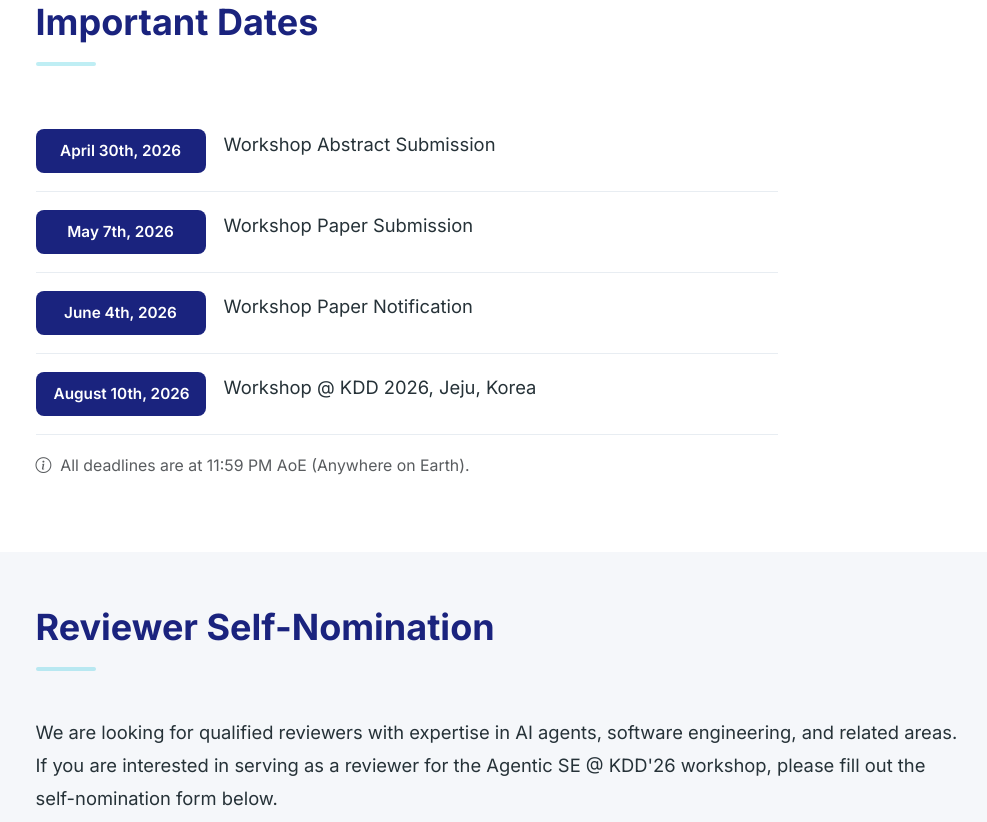
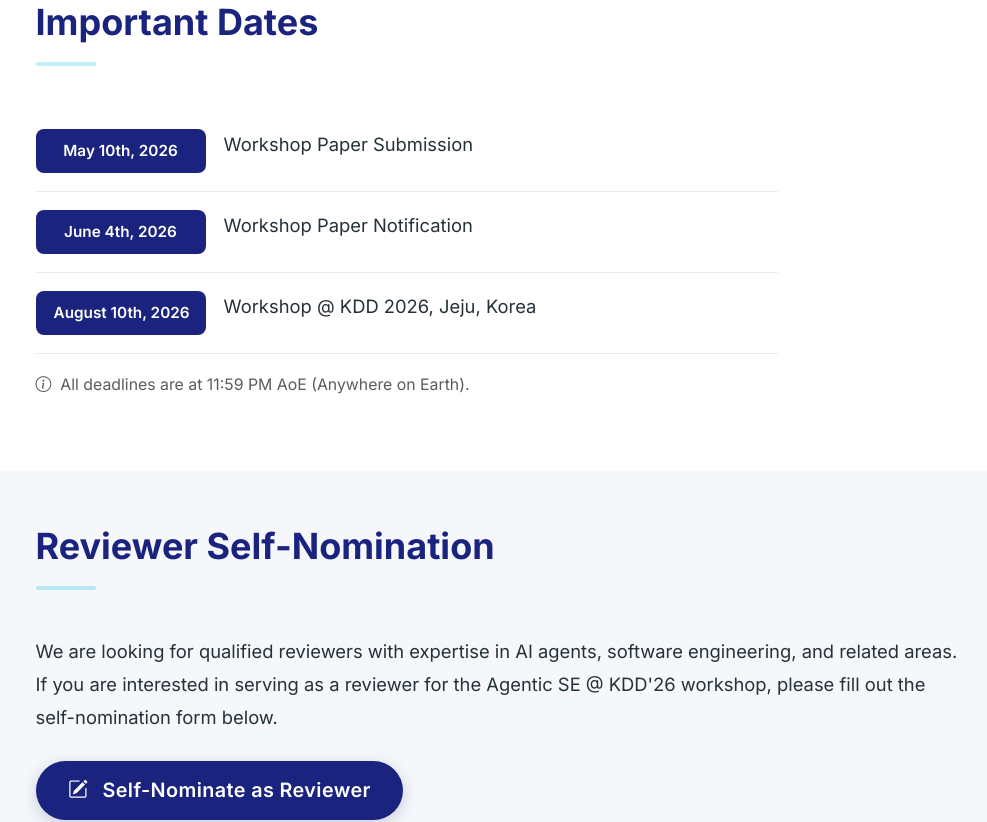
Before and after one commit to agent-se/agent-se.github.io, a Vue app: page / in a window 1280 px wide. Shown: the part 2880-3702 px from the top of the page, without its empty margins (48-1035 px from the left). Built offline with nearby package versions, Linux system fonts and the light colour scheme.

Commit message:
updated dates and reviewer section

```diff
--- a/src/App.vue
+++ b/src/App.vue
@@ -27,8 +27,7 @@ const topics = [
 ]
 
 const dates = [
-  { date: 'April 30th, 2026', event: 'Workshop Abstract Submission' },
-  { date: 'May 7th, 2026', event: 'Workshop Paper Submission' },
+  { date: 'May 10th, 2026', event: 'Workshop Paper Submission' },
   { date: 'June 4th, 2026', event: 'Workshop Paper Notification' },
   { date: 'August 10th, 2026', event: 'Workshop @ KDD 2026, Jeju, Korea' },
 ]
@@ -276,7 +275,7 @@ onUnmounted(() => window.removeEventListener('scroll', handleScroll))
           Agentic SE @ KDD'26 workshop, please fill out the self-nomination form below.
         </p>
         <a href="https://docs.google.com/forms/d/e/1FAIpQLSeCNMUCDfMx9P9uxhqARNSdKuzQlpdOyeQu14NpWk2AaF2-Gg/viewform" target="_blank" rel="noopener noreferrer" class="btn-submit mt-2">
-          <i class="bi bi-pencil-square"></i> Nominate as Reviewer
+          <i class="bi bi-pencil-square"></i> Self-Nominate as Reviewer
         </a>
       </div>
     </div>
```
